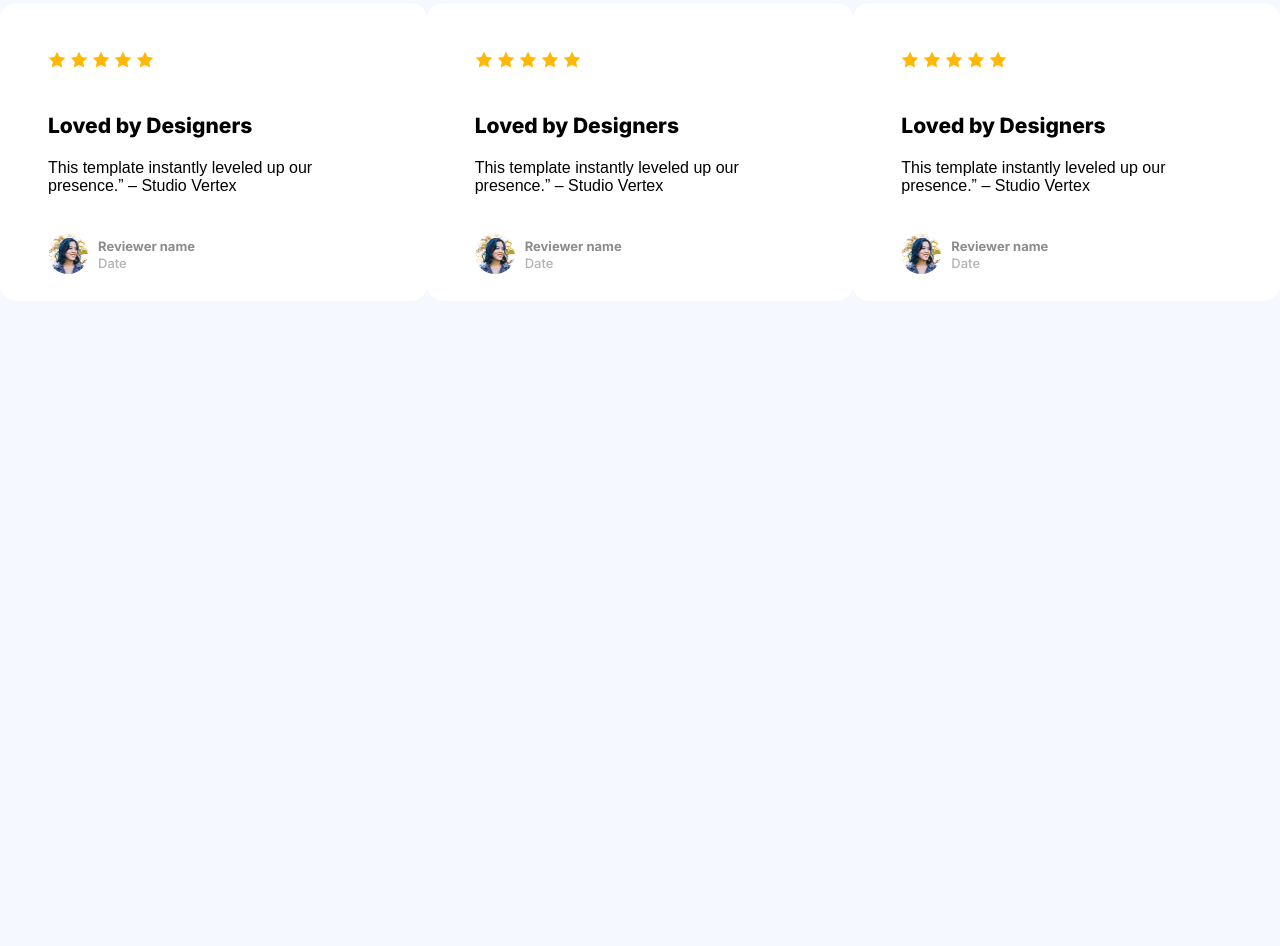
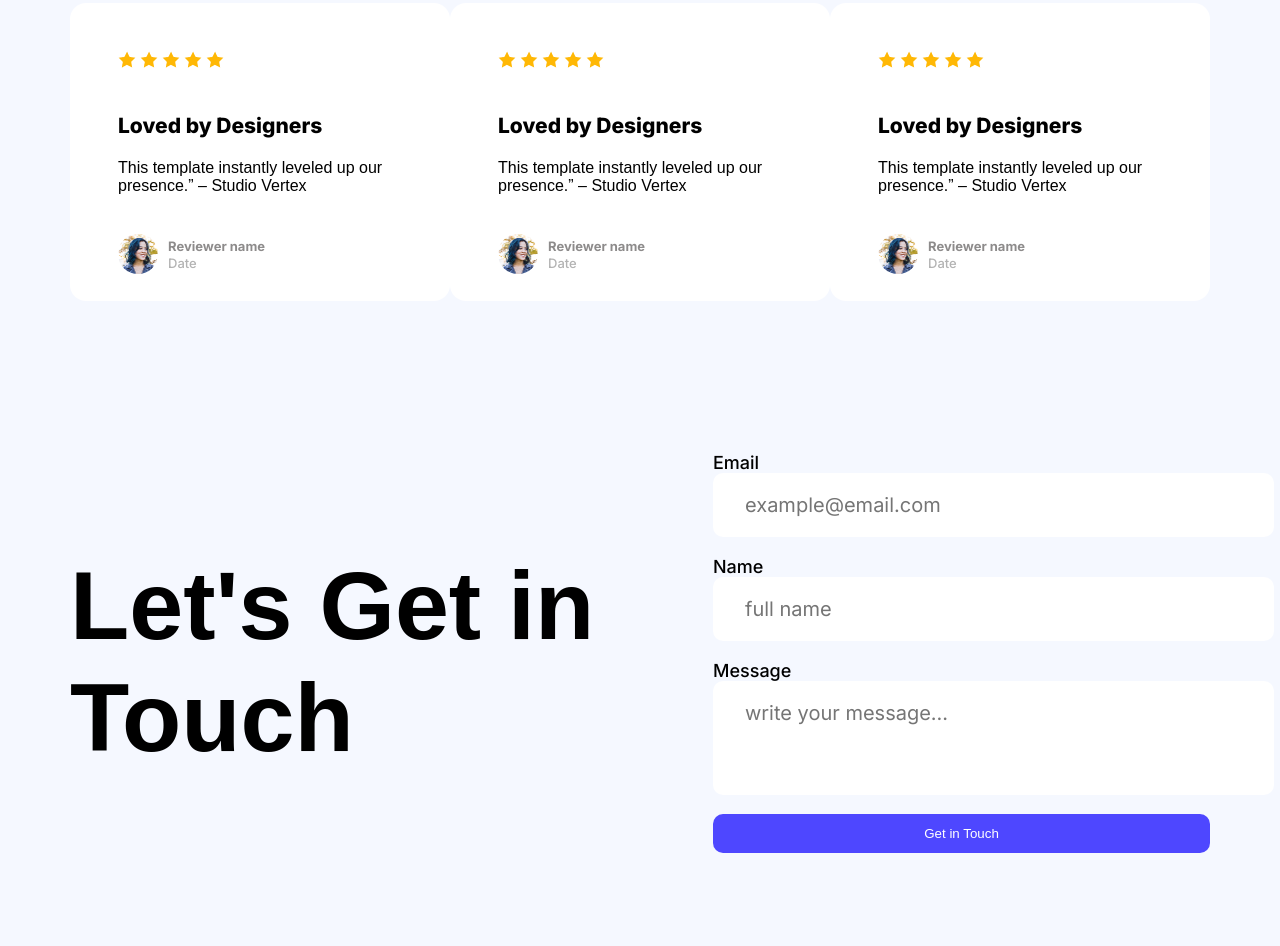
Before and after one commit to imtiaz8936/PH-Milestone01A01, a plain HTML site: page index.html in a window 1280 px wide. Shown: the part 1713-2659 px from the top of the page. Before the commit the page ends 2014 px from the top, so only its background shows below. Drawn offline with Linux system fonts and the light colour scheme.

Commit message:
get is touch section added

```diff
--- a/index.html
+++ b/index.html
@@ -132,6 +132,26 @@
         </div>
       </section>
 
+      <section class="get-in-touch-container">
+        <div class="get-in-touch-title">
+          <h1 class="raleway-primary">Let's Get in<br>Touch</h1>
+        </div>
+        <div class="form-div">
+          <form>
+
+            <label class="inter-normal" for="email">Email</label>
+            <input class="email inter-normal" type="email" name="" id="email" placeholder="example@email.com">
+
+            <label class="inter-normal" for="name">Name</label>
+            <input class="name inter-normal" type="text" name="" id="name" placeholder="full name">
+
+            <label class="inter-normal" for="message">Message</label>
+            <input class="message inter-normal" type="text"  name="" id="message" placeholder="write your message...">
+            <input class="button" type="button" value="Get in Touch">
+          </form>
+        </div>
+      </section>
+
     </main>
     <footer></footer>
   </body>
--- a/styles/style.css
+++ b/styles/style.css
@@ -9,7 +9,7 @@ body{
     height: 698px;
 }
 .nav{
-    max-width: 1440px;
+    max-width: 1140px;
     margin: 0 auto;
     display: flex;
     justify-content: space-between;
@@ -32,7 +32,7 @@ body{
     align-items: center;
 }
 main .action-div{
-    max-width: 1440px;
+    max-width: 1140px;
     margin: 0 auto;
     display: flex;
     justify-content: space-between;
@@ -52,7 +52,7 @@ main .action-div{
 
 /* Productive Users Style */
 .productive-users{
-    max-width: 1440px;
+    max-width: 1140px;
     margin: 100px auto;
     background-color: #e5e7ff;
     border-radius: 24px;
@@ -70,7 +70,7 @@ main .action-div{
 
 /* Users Review section Style */
 .users-review-section{
-    max-width: 1440px;
+    max-width: 1140px;
     margin: 0 auto;
 }
 .users-review-section h1{
@@ -113,6 +113,45 @@ main .action-div{
 .users-review h3{
     font-weight: 800;
     font-size: 21px;
+}
+
+/* Get in Touch Section Style */
+.get-in-touch-container{
+    max-width: 1140px;
+    margin: 80px auto;
+    display: flex;
+    justify-content: space-between;
+    align-items: center;
+    padding: 71px 0 71px;
+}
+.get-in-touch-title h1{
+    font-weight: 700;
+    font-size: 97px;
+}
+.form-div{
+    width: 497px;
+}
+form input{
+    margin-bottom: 19px;
+    width: 497px;
+    border: none;
+    border-radius: 10px;
+}
+form label{
+    display: block;
+    font-weight: 500;
+    font-size: 18px;
+}
+form .email,.name{
+    padding: 20px 32px;
+}
+form .message{
+    /* height: 135px; */
+    padding: 20px 32px 70px;
+}
+form input[placeholder]{
+    font-weight: 400;
+    font-size: 20px;
 }
 
 /* shared styles */
```
